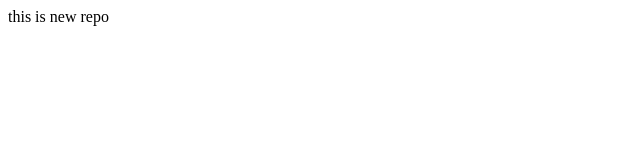
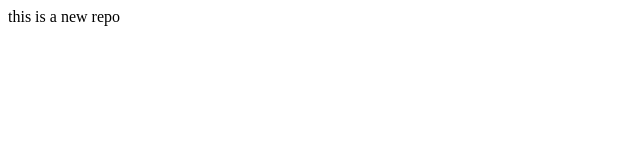
Before and after one commit to NilabhaBiswas/localrepo, a plain HTML site: page index.html in a window 1280 px wide. Shown: the full height of the page, 0-640 px from the left. Drawn offline with Linux system fonts and the light colour scheme.

Commit message:
Update index.html

```diff
--- a/index.html
+++ b/index.html
@@ -1 +1 @@
-<p> this is new repo</p>
+<p> this is a new repo</p>
```
